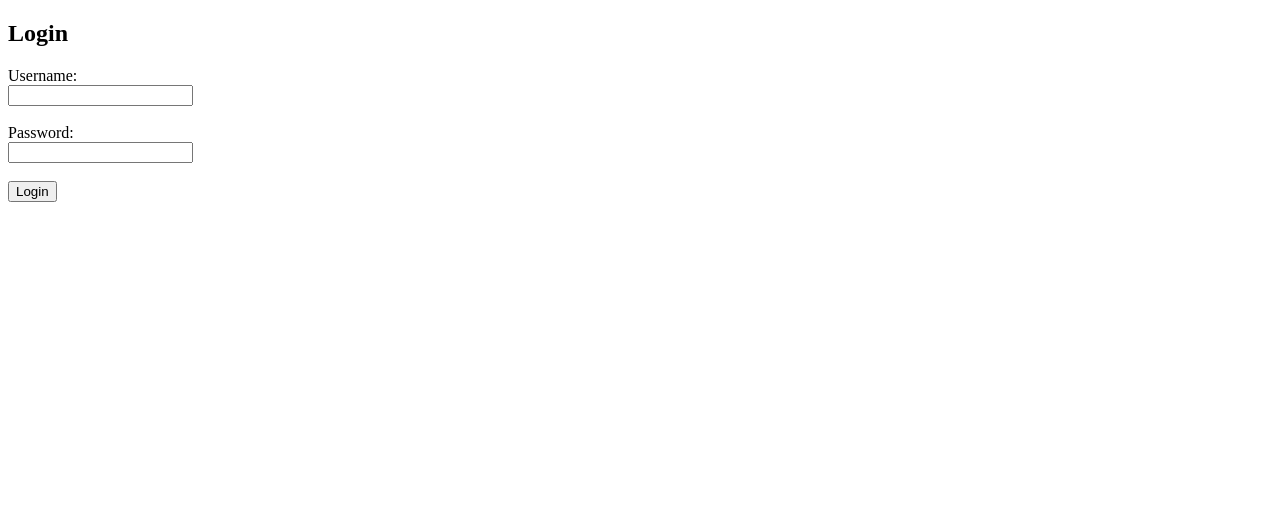
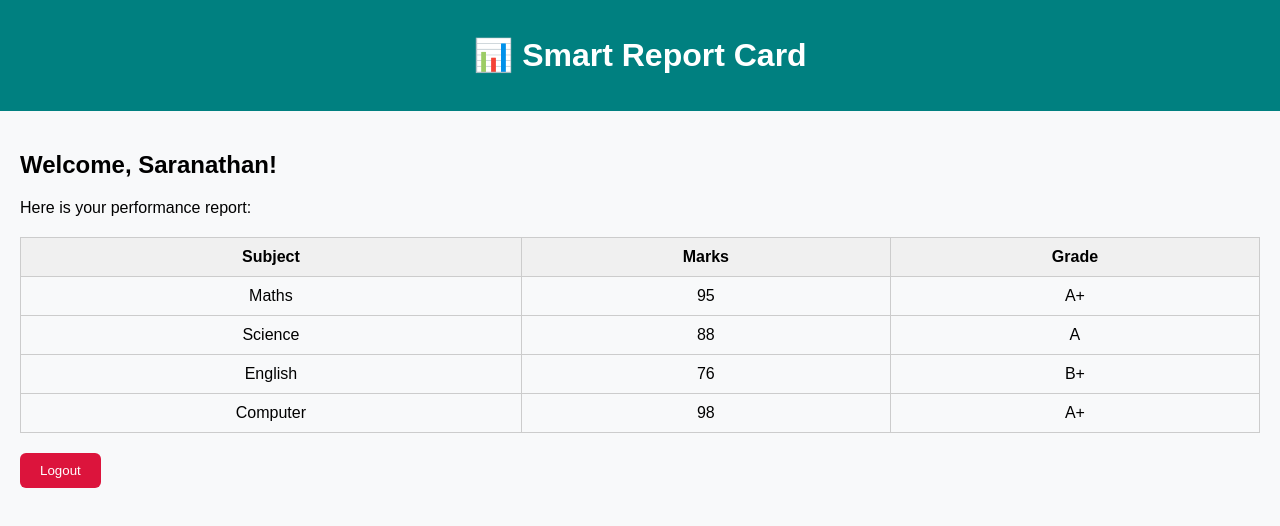
Before and after one commit to abii-002/SmartReportCard_Website, a plain HTML site: page index.html in a window 1280 px wide. Drawn offline with Linux system fonts and the light colour scheme; sample sign-in values are in the browser's storage.

Commit message:
Update index.html

```diff
--- a/index.html
+++ b/index.html
@@ -1,30 +1,77 @@
 <!DOCTYPE html>
-<html>
+<html lang="en">
 <head>
-  <title>Login</title>
+  <meta charset="UTF-8">
+  <title>Smart Report Card</title>
+  <style>
+    body { font-family: Arial, sans-serif; background: #f8f9fa; margin: 0; padding: 0; }
+    header { background: teal; color: white; padding: 15px; text-align: center; }
+    .container { padding: 20px; }
+    table { width: 100%; border-collapse: collapse; margin-top: 20px; }
+    table, th, td { border: 1px solid #ccc; }
+    th, td { padding: 10px; text-align: center; }
+    th { background: #f0f0f0; }
+    .logout-btn {
+      margin-top: 20px;
+      padding: 10px 20px;
+      background: crimson;
+      color: white;
+      border: none;
+      border-radius: 6px;
+      cursor: pointer;
+    }
+    .logout-btn:hover { background: darkred; }
+  </style>
   <script>
-    function validateLogin() {
-      var username = document.getElementById("username").value;
-      var password = document.getElementById("password").value;
+    // ✅ Redirect to login.html if not logged in
+    if (!sessionStorage.getItem("loggedIn")) {
+      window.location.href = "login.html";
+    }
 
-      if (username === "saranathan" && password === "1234") {
-        window.location.href = "index.html"; // Redirect to your main page
-      } else {
-        alert("Invalid username or password");
-      }
-
-      return false; // Prevent form from submitting normally
+    function logout() {
+      sessionStorage.removeItem("loggedIn"); // clear login
+      window.location.href = "login.html";
     }
   </script>
 </head>
 <body>
-  <h2>Login</h2>
-  <form onsubmit="return validateLogin()">
-    <label>Username:</label><br>
-    <input type="text" id="username" required><br><br>
-    <label>Password:</label><br>
-    <input type="password" id="password" required><br><br>
-    <input type="submit" value="Login">
-  </form>
+  <header>
+    <h1>📊 Smart Report Card</h1>
+  </header>
+
+  <div class="container">
+    <h2>Welcome, Saranathan!</h2>
+    <p>Here is your performance report:</p>
+
+    <table>
+      <tr>
+        <th>Subject</th>
+        <th>Marks</th>
+        <th>Grade</th>
+      </tr>
+      <tr>
+        <td>Maths</td>
+        <td>95</td>
+        <td>A+</td>
+      </tr>
+      <tr>
+        <td>Science</td>
+        <td>88</td>
+        <td>A</td>
+      </tr>
+      <tr>
+        <td>English</td>
+        <td>76</td>
+        <td>B+</td>
+      </tr>
+      <tr>
+        <td>Computer</td>
+        <td>98</td>
+        <td>A+</td>
+      </tr>
+    </table>
+
+    <button class="logout-btn" onclick="logout()">Logout</button>
+  </div>
 </body>
 </html>
```
